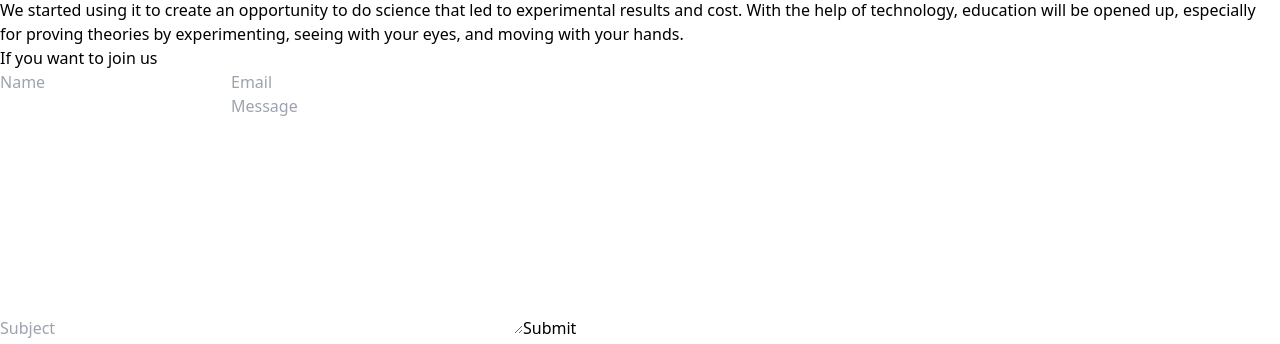
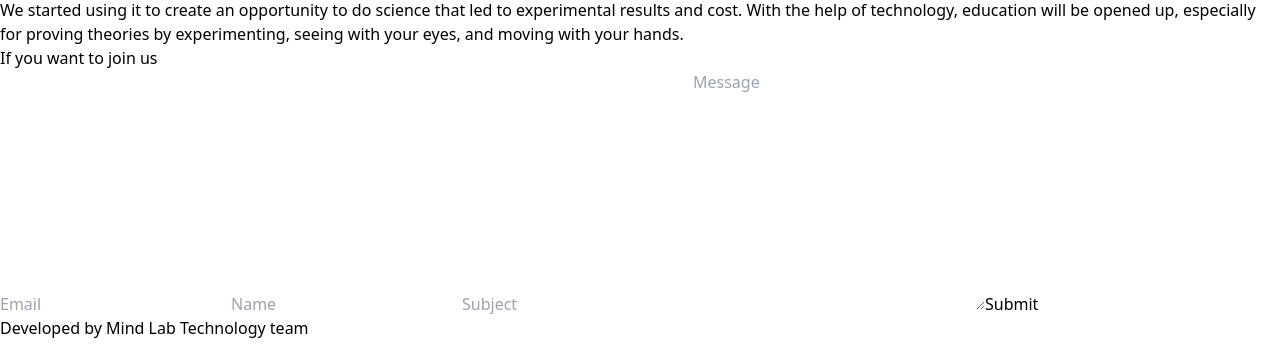
Before and after one commit to MindLabAR/Mind_Lab_web, a React (Vite) app: page / in a window 1280 px wide. Shown: the part 9515-9859 px from the top of the page. Built offline with nearby package versions, Linux system fonts and the light colour scheme.

Commit message:
footer change

```diff
--- a/src/components/Contact.jsx
+++ b/src/components/Contact.jsx
@@ -4,31 +4,29 @@
       <h1 className="text-2xl  text-center text-[#33363B] p-4">
         If you want to join us
       </h1>
-      <form className="max-w-[600px] m-auto">
-        <div className="grid grid-cols-2 gap-2">
-          <input
-            className="border shadow-lg p-3"
-            type="text"
-            placeholder="Name"
-          />
-          <input
-            className="border shadow-lg p-3"
-            type="email"
-            placeholder="Email"
-          />
-        </div>
+      <form className="max-w-[700px] m-auto">
+      <input
+          className="border rounded-md shadow-lg p-3 w-full my-2"
+          type="text"
+          placeholder="Email"
+        />
+      <input
+          className="border rounded-md shadow-lg p-3 w-full my-2"
+          type="text"
+          placeholder="Name"
+        />
         <input
-          className="border shadow-lg p-3 w-full my-2"
+          className="border rounded-md shadow-lg p-3 w-full my-2"
           type="text"
           placeholder="Subject"
         />
         <textarea
-          className="border shadow-lg p-3 w-full"
+          className="border rounded-md shadow-lg p-3 w-full"
           cols="30"
           rows="10"
           placeholder="Message"
         ></textarea>
-        <button className="border shadow-lg p-3 w-full mt-3   text-black bg-[#0099CC] ease-in duration-200  rounded-md  hover:bg-[#003366] hover:text-white">
+        <button className="border rounded-md shadow-lg p-3 w-full mt-3   text-black bg-[#0099CC] ease-in duration-200  rounded-md  hover:bg-[#003366] hover:text-white">
           Submit
         </button>
       </form>
```
